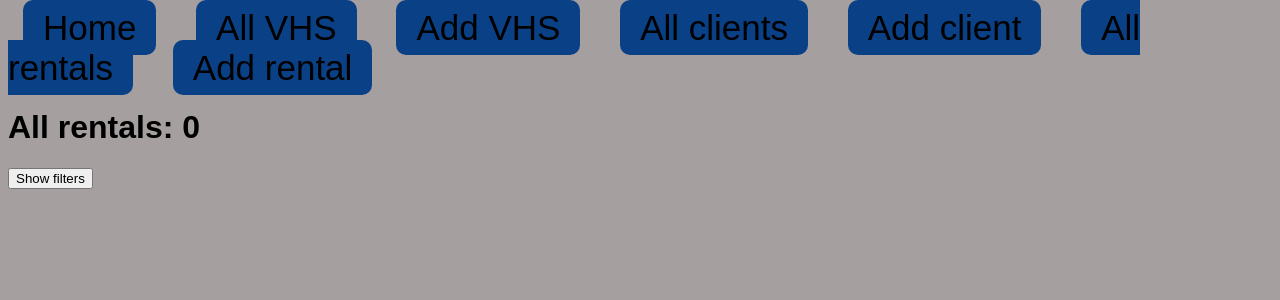
After one commit to EvansTrein/BlockbusterVHS, a Flask app: page /all_rentals in a window 1280 px wide. The commit adds this page. Shown: the top 300 px of the page. Run offline with Flask 3, Linux system fonts and the light colour scheme.

Commit message:
added filters for displaying links, improved logic of deleting records in tables, implemented cleaning of all 3 databases, slightly modified frontend

```diff
--- a/app.py
+++ b/app.py
@@ -13,6 +13,16 @@ def home():
     return render_template("home_page.html")
 
 
+@app.route("/clear_database", methods=["POST"])
+def clear_database():
+    db.session.query(VhsTape).delete()
+    db.session.query(Client).delete()
+    db.session.query(Rental).delete()
+    db.session.commit()
+
+    return "ALL databases have been cleaned"
+
+
 @app.route("/vhs/<int:id>")
 def vhs(id):
     vhs = VhsTape.query.get(id)
@@ -22,7 +32,7 @@ def vhs(id):
 @app.route("/all_vhstapes")
 def all_vhstapes():
     all_vhstapes = VhsTape.query.order_by(VhsTape.year.desc()).all()
-    return render_template("all_vhstape_page.html", all_vhstapes=all_vhstapes)
+    return render_template("all_vhstapes_page.html", all_vhstapes=all_vhstapes)
 
 
 @app.route("/create_vhstape", methods=["GET", "POST"])
@@ -67,15 +77,20 @@ def update_vhstape(id):
         title = request.form["title"]
         year = request.form["year"]
         age_rating = request.form["age_rating"]
-        count = request.form["count"]
+        count = int(request.form["count"])
+
+        if count < vhs.issued_to_clients:
+            flash("The total quantity may not be less than the sum of available and issued")
+            return redirect(f"/vhs/{id}/update")
 
         if all((title, year, age_rating, count)):
             vhs.title = title
             vhs.year = year
             vhs.age_rating = age_rating
             vhs.count = count
+            vhs.available_quantity = count - vhs.issued_to_clients
         else:
-            flash("fields cannot be empty")
+            flash("Fields cannot be empty")
             return redirect(f"/vhs/{id}/update")
 
         try:
@@ -91,6 +106,11 @@ def update_vhstape(id):
 @app.route("/vhs/<int:id>/delete")
 def delete_vhstape(id):
     vhs = VhsTape.query.get_or_404(id)
+    existing_rental = Rental.query.filter_by(title_vhs=vhs.title).first()
+
+    if existing_rental:
+        flash("You can't delete a movie that's been given away")
+        return redirect("/all_vhstapes")
 
     try:
         db.session.delete(vhs)
@@ -99,13 +119,6 @@ def delete_vhstape(id):
     except Exception as err:
         return f"There was a problem deleting that VHS tape >>>> {str(err)}"
 
-
-@app.route("/clear_database", methods=["POST"])
-def clear_database():
-    db.session.query(VhsTape).delete()
-    db.session.commit()
-
-    return "The database has been cleared"
 
 
 # ===========================================================================================================
@@ -188,29 +201,42 @@ def update_client(id):
 @app.route("/client/<int:id>/delete")
 def delete_client(id):
     client = Client.query.get_or_404(id)
+    existing_rental = Rental.query.filter_by(client_name=client.name).first()
+
+    if existing_rental:
+        flash("You can't delete a client who has a movie")
+        return redirect("/all_clients")
 
     try:
         db.session.delete(client)
         db.session.commit()
         return redirect("/all_clients")
     except Exception as err:
-        return f"There was a problem deleting that client tape >>>> {str(err)}"
-
-
-@app.route("/clear_database_clients", methods=["POST"])
-def clear_database_clients():
-    db.session.query(Client).delete()
-    db.session.commit()
-
-    return "The database has been cleared"
+        return f"There was a problem deleting that client >>>> {str(err)}"
 
 
 # ===========================================================================================================
 
-@app.route("/all_issued")
-def all_issued():
-    all_issued = Rental.query.all()
-    return render_template("all_issued_page.html", all_issued=all_issued)
+
+@app.route("/all_rentals")
+def all_rentals():
+    total = Rental.query.count()
+    client_name = request.args.get("client_name")
+    film_title = request.args.get("film_title")
+    data = {'total': total}
+
+    if client_name:
+        all_issued = Rental.query.filter(Rental.client_name.like(f"%{client_name}%")).all()
+        count = Rental.query.filter(Rental.client_name == client_name).count()
+        data['count'] = count
+    elif film_title:
+        all_issued = Rental.query.filter(Rental.title_vhs.like(f"%{film_title}%")).all()
+        count = Rental.query.filter(Rental.title_vhs == film_title).count()
+        data['count'] = count
+    else:
+        all_issued = Rental.query.all()
+
+    return render_template("all_rentals_page.html", all_issued=all_issued, **data)
 
 
 @app.route("/create_rental", methods=["GET", "POST"])
@@ -218,18 +244,55 @@ def create_rental():
     if request.method == "POST":
         client_id = request.form["client_id"]
         vhs_tape_id = request.form["vhs_tape_id"]
+        client = Client.query.get(client_id)
+        vhs = VhsTape.query.get(vhs_tape_id)
+        existing_rental = Rental.query.filter_by(title_vhs=vhs.title, client_name=client.name).first()
 
-        try:
+        if (client is None) and (vhs is None):
+            flash("The movie and client with those ID's do not exist")
+            return render_template("create_rental_page.html")
+        elif not client:
+            flash("Client with this ID does not exist")
+            return render_template("create_rental_page.html")
+        elif not vhs:
+            flash("A movie with that ID does not exist")
+            return render_template("create_rental_page.html")
+        elif existing_rental:
+            flash("This customer has already rented this movie")
+            return render_template("create_rental_page.html")
+        elif vhs.available_quantity == 0:
+            flash("Out of stock")
+            return render_template("create_rental_page.html")
+        else:
+            try:
                 rental = Rental(client_id=client_id, vhs_tape_id=vhs_tape_id)
                 db.session.bind = "rentals"
                 db.session.add(rental)
+                vhs.issued_to_clients += 1
+                vhs.available_quantity -= 1
                 db.session.commit()
                 return redirect("/create_rental")
-        except Exception as err:
-            return f"There was a problem with the cassette issue >>>> {str(err)}"
+            except Exception as err:
+                return f"There was a problem with the cassette issue >>>> {str(err)}"
 
     else:
         return render_template("create_rental_page.html")
 
+
+@app.route("/rental/<int:id>/delete")
+def delete_rental(id):
+    rental = Rental.query.get_or_404(id)
+
+    try:
+        vhs = VhsTape.query.get(rental.vhs_tape_id)
+        vhs.issued_to_clients -= 1
+        vhs.available_quantity += 1
+        db.session.delete(rental)
+        db.session.commit()
+        return redirect("/all_rentals")
+    except Exception as err:
+        return f"There was a problem with deleting this lease >>>> {str(err)}"
+
+
 if __name__ == "__main__":
     app.run(debug=True)
--- a/static/CSS/style.css
+++ b/static/CSS/style.css
@@ -22,6 +22,34 @@ nav a:hover {
     color: rgb(134, 10, 10);
 }
 
+.all-flash-error{
+    position: fixed;
+    top: 50%;
+    left: 50%;
+    transform: translate(-50%, -50%);
+    padding: 10px;
+    font-size: 30px;
+    background-color: white;
+    border: 5px solid black;
+    border-radius: 20px;
+    color: rgb(134, 10, 10);
+    opacity: 0;
+    animation: fade-out 6s;
+}
+
+@keyframes fade-out {
+    0% {
+      opacity: 1;
+    }
+    100% {
+      opacity: 0;
+    }
+}
+
 .bar {
     font-size: 35px;
 }
+
+.search {
+    display: none;
+}
--- a/static/JavaScript/scripts.js
+++ b/static/JavaScript/scripts.js
@@ -5,13 +5,7 @@ $(document).ready(function() {
 });
 
 function confirmClearDatabase() {
-    if (confirm("Are you sure you want to clean up the database?")) {
+    if (confirm("Are you sure you want to clean up the All database?")) {
         fetch('/clear_database', { method: 'POST' });
     }
 }
-
-function confirmClearDatabaseClients() {
-    if (confirm("Are you sure you want to clean up the database?")) {
-        fetch('/clear_database_clients', { method: 'POST' });
-    }
-}
--- a/templates/all_clients_page.html
+++ b/templates/all_clients_page.html
@@ -14,5 +14,8 @@
     <a href="/client/{{ client.id_client }}/delete">Delete client</a>
 </div>
 {% endfor %}
+{% if get_flashed_messages() %}
+    <div class="all-flash-error">{{ get_flashed_messages()[0] }}</div>
+{% endif %}
 
 {% endblock %}
--- /dev/null
+++ b/templates/all_rentals_page.html
@@ -0,0 +1,33 @@
+{% extends "base.html" %}
+
+
+{% block content %}
+<h1>All rentals: {{ total }}</h1>
+<button onclick="document.querySelector('.search').style.display = 'block'; this.style.display = 'none';">
+    Show filters
+</button>
+<div class="search">
+    <form method="get">
+        <input type="text" name="client_name" placeholder="client name">
+        <input type="text" name="film_title" placeholder="film title">
+        <button type="submit">Поиск</button>
+    </form>
+</div>
+
+{% if count %}
+    <p>filtered: {{ count }}</p>
+{% endif %}
+
+{% for rental in all_issued %}
+<div>
+    <h2>Id number rental: {{ rental.id_link }}</h2>
+    <p>client: {{ rental.client_name }}</p>
+    <p>id client: {{ rental.client_id }}</p>
+    <p>film: {{ rental.title_vhs }}</p>
+    <p>id film: {{ rental.vhs_tape_id }}</p>
+    <p>date of issue: {{ rental.date_created }}</p>
+    <a href="/rental/{{ rental.id_link }}/delete">Returne</a>
+</div>
+{% endfor %}
+
+{% endblock %}
--- a/templates/base.html
+++ b/templates/base.html
@@ -14,7 +14,7 @@
         <a href="/create_vhstape">Add VHS</a>
         <a href="/all_clients">All clients</a>
         <a href="/create_client">Add client</a>
-        <a href="/all_issued">All issued</a>
+        <a href="/all_rentals">All rentals</a>
         <a href="/create_rental">Add rental</a>
     </nav>
     {% block content %}{% endblock %}
--- a/templates/create_rental_page.html
+++ b/templates/create_rental_page.html
@@ -7,7 +7,7 @@
     <h2>Enter data</h2>
     <form method="post">
     <input type="number" name="client_id" id="client_id" placeholder="client id"><br>
-    <input type="number" name="vhs_tape_id" id="vhs_tape_id" placeholder="vhs tape id"><br>
+    <input type="number" name="vhs_tape_id" id="vhs_tape_id" placeholder="vhs id"><br>
     <input type="submit" value="send">
     </form>
     <div class="flash-error">{{ get_flashed_messages()[0] }}</div>
--- a/templates/home_page.html
+++ b/templates/home_page.html
@@ -3,8 +3,7 @@
 {% block title %} BlockbusterVHS {% endblock %}
 
 {% block content %}
-<h1>Home Page</h1>
-<button onclick="confirmClearDatabase()">Clear the tape database</button>
-<button onclick="confirmClearDatabaseClients()">Clear the client base</button>
+<h1>BlockbusterVHS</h1>
+<button onclick="confirmClearDatabase()">Clear ALL databases</button>
 
 {% endblock %}
--- a/templates/vhs_page.html
+++ b/templates/vhs_page.html
@@ -8,11 +8,13 @@
     <h2>Title: {{ vhs.title }}</h2>
     <p>id: {{ vhs.id_num }}</p>
     <p>year: {{ vhs.year }}</p>
-    <p>age ratin: {{ vhs.age_rating }}</p>
+    <p>age rating: {{ vhs.age_rating }}</p>
     <p>count: {{ vhs.count }}</p>
+    <p>available: {{ vhs.available_quantity }}</p>
+    <p>issued: {{ vhs.issued_to_clients }}</p>
     <a href="/all_vhstapes">Back</a>
     <a href="/vhs/{{ vhs.id_num }}/update">Update</a>
-    <a href="/vhs/{{ vhs.id_num }}/delete">Delete videotape</a>
+    <a href="/vhs/{{ vhs.id_num }}/delete">Delete</a>
 </div>
 
 {% endblock %}
```
Also changed, not shown: models.py (+17 -0 lines), templates/all_issued_page.html (deleted, +0 -17 lines), templates/all_vhstapes_page.html (renamed from templates/all_vhstape_page.html, +7 -2 lines), instance/rentals.db.
